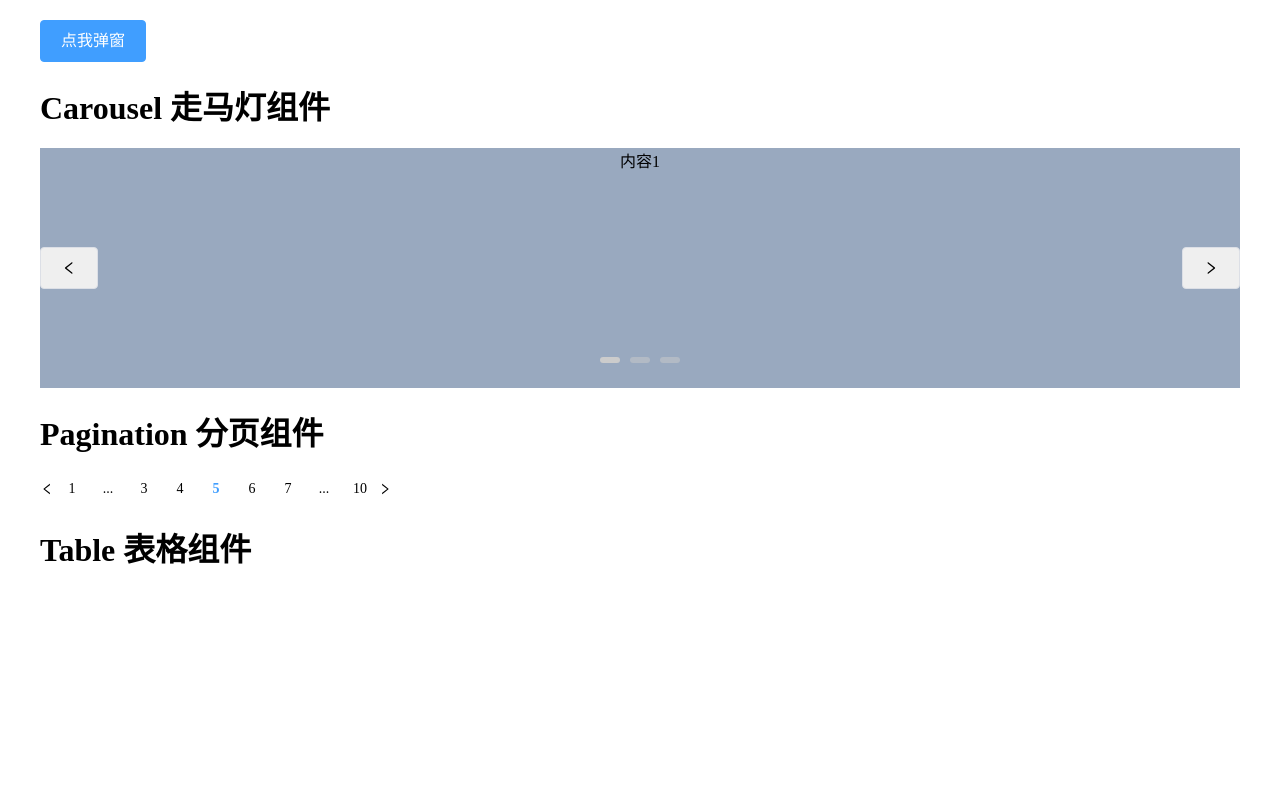
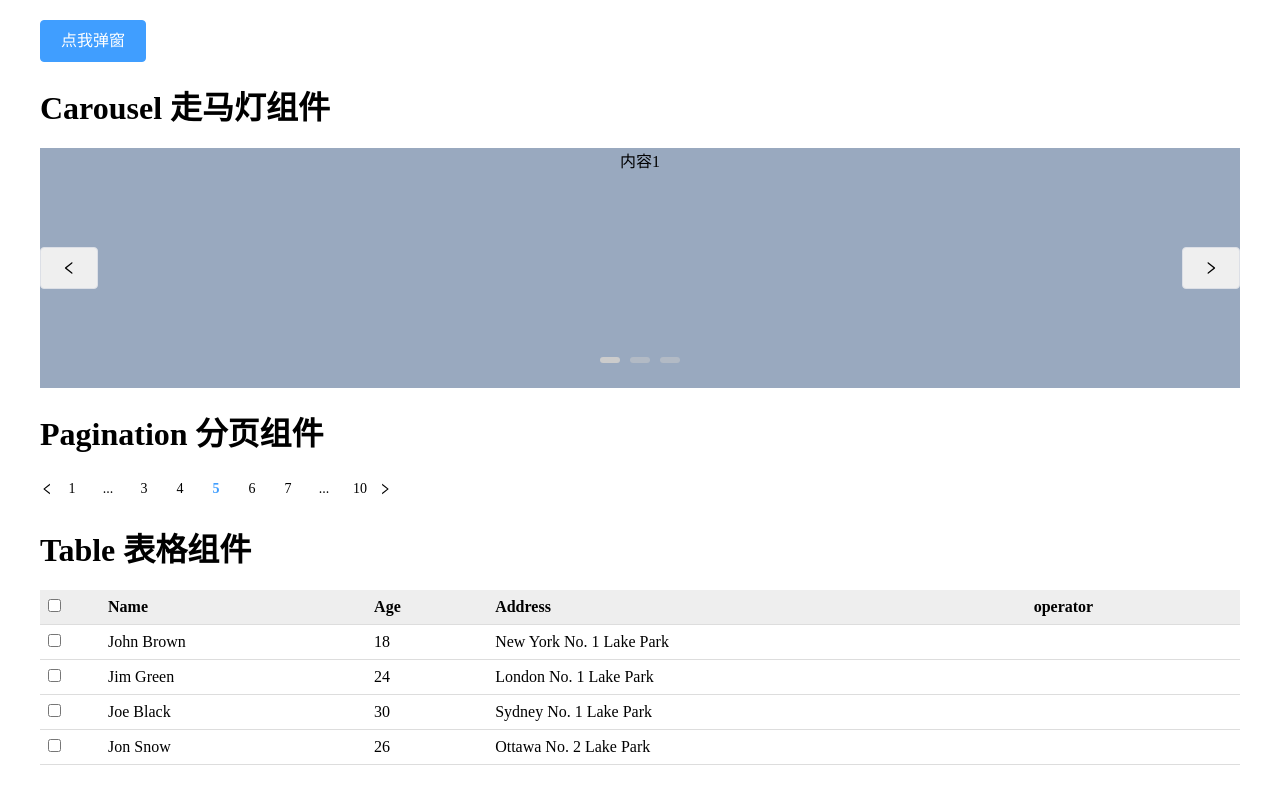
Before and after one commit to zhangyanling77/zyl-ui, a Vue app: page / in a window 1280 px wide. Shown: the part 4740-5525 px from the top of the page. Before the commit the page ends 5356 px from the top, so only its background shows below. Built offline with nearby package versions, Linux system fonts and the light colour scheme.

Commit message:
feat: table

```diff
--- a/src/App.vue
+++ b/src/App.vue
@@ -312,9 +312,20 @@
       <h1>Table 表格组件</h1>
       <div class="block">
         <zyl-table
-        :columns="columns"
-        :data="data1"
-        ></zyl-table>
+          :columns="columns1"
+          :data="data1"
+          @on-select="selectHandle"
+          @on-select-all="selectAllHandle"
+          @on-sort-change="changeHandle"
+          height="200px"
+        >
+          <template slot="name" slot-scope="{row,col}">
+              <h1> {{row[col.key]}} </h1>
+          </template>
+          <template slot="action" slot-scope="{row,col}">
+            <zyl-button>删除</zyl-button>
+          </template>
+        </zyl-table>
       </div>
     </div>
   </div>
@@ -439,7 +450,17 @@ export default {
     },
     change(index) {
       console.log(index)
-    }
+    },
+    selectHandle(selection,row) {
+      // selection 表示选中的所有的  row 表示当前是哪一个
+      console.log(selection,row)
+    },
+    selectAllHandle(selection) {
+      console.log(selection)
+    },
+    changeHandle({col,type}) {
+      console.log(col,type)
+    },
   }
 }
 </script>
--- a/src/packages/table/table.vue
+++ b/src/packages/table/table.vue
@@ -1,14 +1,26 @@
 <template>
-  <div>
+  <div class="zyl-table">
     <table>
       <thead>
         <tr>
-          <th></th>
+          <th v-for="(col, index) in cloneColumns" :key="index" :style="{width:col.width+'px'}">
+            <div v-if="col.type == 'selection'">
+              <input type="checkbox" />
+            </div>
+            {{col.title}}
+          </th>
         </tr>
       </thead>
       <tbody>
-        <tr>
-          <td></td>
+        <tr v-for="(row, index) in cloneData" :key="index">
+          <td v-for="(col, index) in cloneColumns" :key="index">
+            <div v-if="col.type == 'selection'">
+              <input type="checkbox" />
+            </div>
+            <div>
+              {{row[col.key]}}
+            </div>
+          </td>
         </tr>
       </tbody>
     </table>
@@ -16,6 +28,7 @@
 </template>
 
 <script>
+import cloneDeep from 'lodash/cloneDeep';
 export default {
   name: 'zyl-table',
   props: {
@@ -28,9 +41,30 @@ export default {
       default: () => [],
     }
   },
+  data() {
+    return {
+      cloneColumns: cloneDeep(this.columns),
+      cloneData: cloneDeep(this.data),
+    };
+  },
 }
 </script>
 
 <style lang="scss">
-
+.zyl-table {
+  table {
+    border-collapse: collapse;
+    border-spacing: 0;
+    width: 100%;
+    th {
+      background: #eee;
+    }
+    th,
+    td {
+      border-bottom: 1px solid #ddd;
+      padding: 8px;
+      text-align: left;
+    }
+  }
+}
 </style>
```
